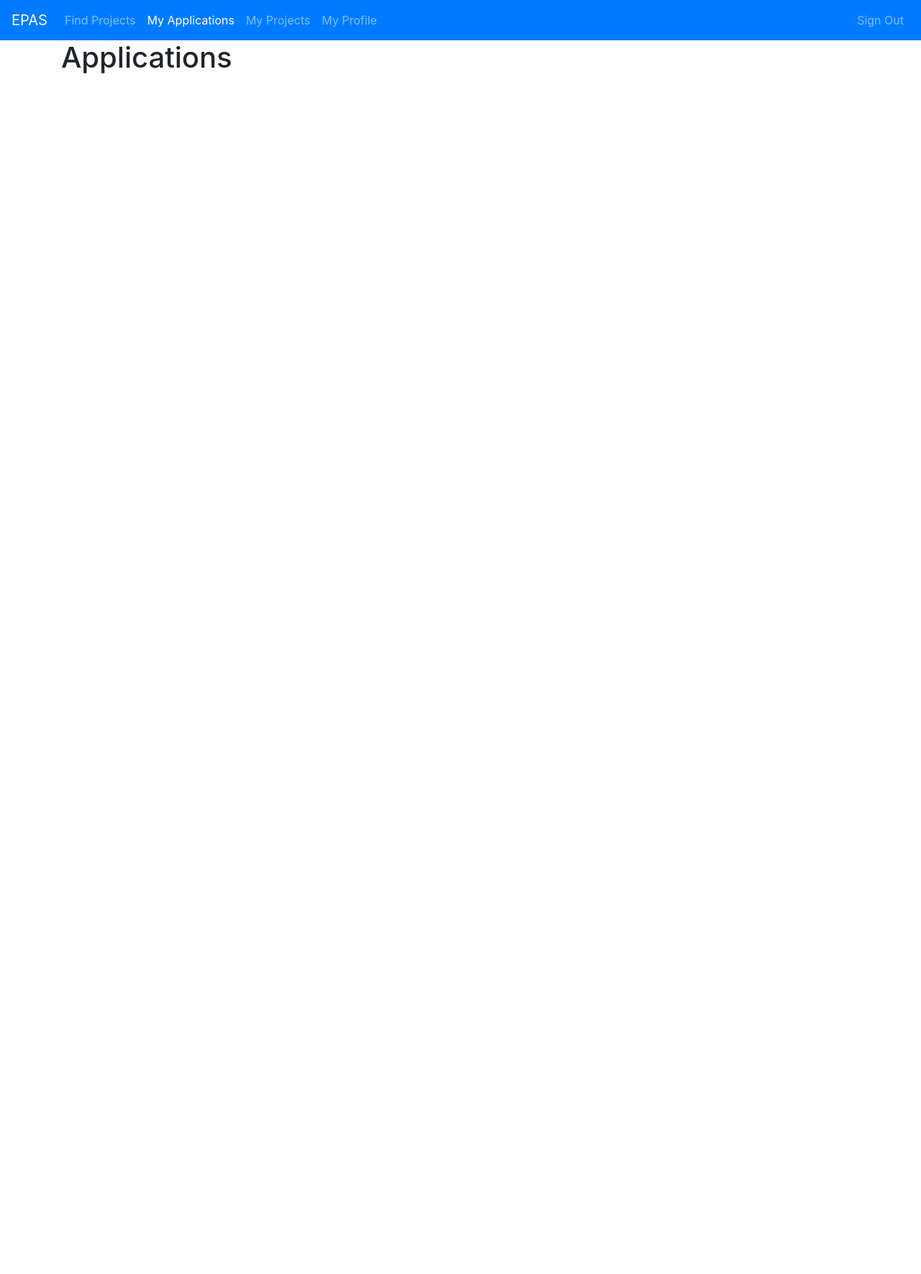
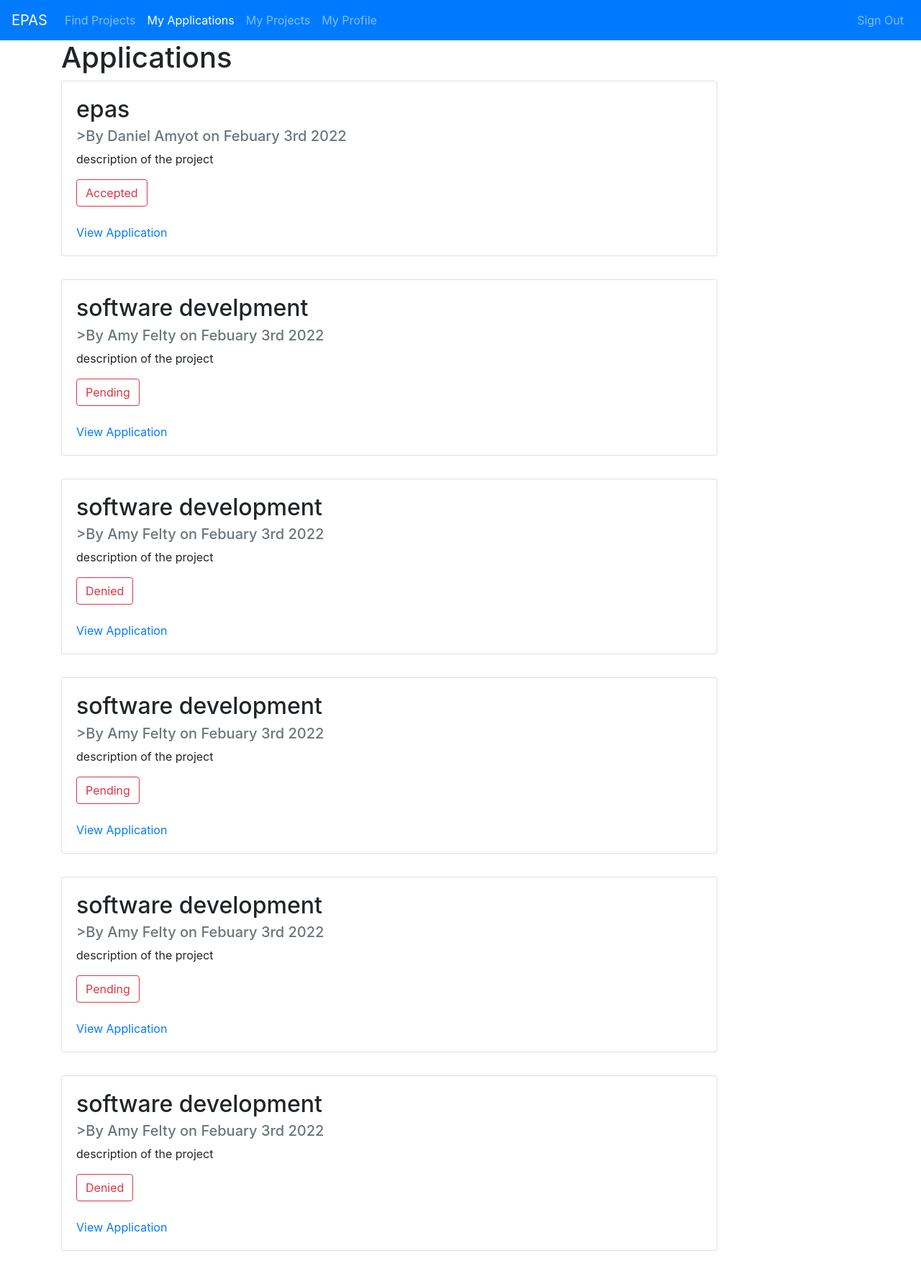
Before and after one commit to johnayambali/EPAS-Project-, a Django app: page /applications/ in a window 1280 px wide. Shown: the whole page at 72% size. Before the commit the page ends 102 px from the top, so only its background shows below. Run offline with Django 4.2, Linux system fonts and the light colour scheme; some libraries are stand-ins or nearby versions.

Commit message:
Added content to applications page

```diff
--- a/epas/projectListing/templates/projectListing/applications.html
+++ b/epas/projectListing/templates/projectListing/applications.html
@@ -1,4 +1,21 @@
 {% extends "projectListing/base.html" %}
 {% block content %}
     <h1>Applications</h1>
+    <div class="card-deck">
+        {% for post in projectApplications %}
+
+
+            <div class="card" style="min-width: 80%; max-width: 80%; margin-bottom: 2rem;">
+                <div class="card-body">
+                    <h2 class="card-title">{{ post.title }}</h2>
+                    <h5 class="card-subtitle mb-2 text-muted">>By {{ post.professor }} on {{ post.date_applied}}</h3>
+                    <p class="card-text">{{ post.description }}</p>
+                    <button type="button" class="btn btn-outline-danger">{{ post.status }}</button>
+                    <br><br>
+                    <a href="#" class="card-link">View Application</a>
+                </div>
+            </div>
+
+        {% endfor %}
+    <div>
 {% endblock content %}
--- a/epas/projectListing/views.py
+++ b/epas/projectListing/views.py
@@ -39,6 +39,50 @@ postedProject = [
     },
 ]
 
+projectApplications = [
+    {
+        'professor': 'Daniel Amyot',
+        'title': 'epas',
+        'description': 'description of the project',
+        'date_applied': 'Febuary 3rd 2022',
+        'status': 'Accepted'
+    },
+    {
+        'professor': 'Amy Felty',
+        'title': 'software develpment',
+        'description': 'description of the project',
+        'date_applied': 'Febuary 3rd 2022',
+        'status': 'Pending'
+    },
+    {
+        'professor': 'Amy Felty',
+        'title': 'software development',
+        'description': 'description of the project',
+        'date_applied': 'Febuary 3rd 2022',
+        'status': 'Denied'
+    },
+    {
+        'professor': 'Amy Felty',
+        'title': 'software development',
+        'description': 'description of the project',
+        'date_applied': 'Febuary 3rd 2022',
+        'status': 'Pending'
+    },
+    {
+        'professor': 'Amy Felty',
+        'title': 'software development',
+        'description': 'description of the project',
+        'date_applied': 'Febuary 3rd 2022',
+        'status': 'Pending'
+    },
+    {
+        'professor': 'Amy Felty',
+        'title': 'software development',
+        'description': 'description of the project',
+        'date_applied': 'Febuary 3rd 2022',
+        'status': 'Denied'
+    },
+]
 
 def home(request):
     context = {
@@ -53,4 +97,7 @@ def myprojects(request):
     return render(request, 'projectListing/myprojects.html', {'title': 'My Projects'})
 
 def applications(request):
-    return render(request, 'projectListing/applications.html', {'title' : 'Applications'})
+    context = {
+        'projectApplications': projectApplications
+    }
+    return render(request, 'projectListing/applications.html', context)
```
